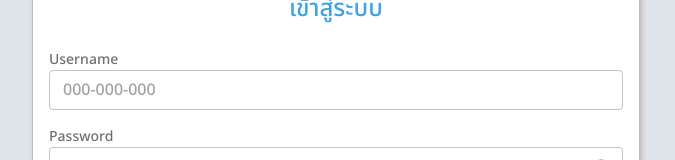
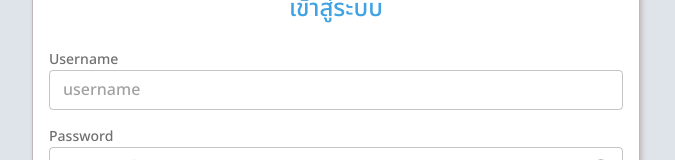
Before and after one commit to TonNitikorn/sk-backoffice-frontend, a Next.js app: page /auth/login in a window 1280 px wide. Shown: the part 281-441 px from the top of the page, without its empty margins (304-979 px from the left). Built offline with nearby package versions, Linux system fonts and the light colour scheme.

Commit message:
placeholder

```diff
--- a/pages/auth/login.js
+++ b/pages/auth/login.js
@@ -97,7 +97,7 @@ function Login() {
                      <TextField name="username"
                         type="text"
                         value={rowData.username || ""}
-                        placeholder="000-000-000"
+                        placeholder="username"
                         fullWidth size="small"
                         onChange={
                            (e) => handleChangeData(e)}
```
